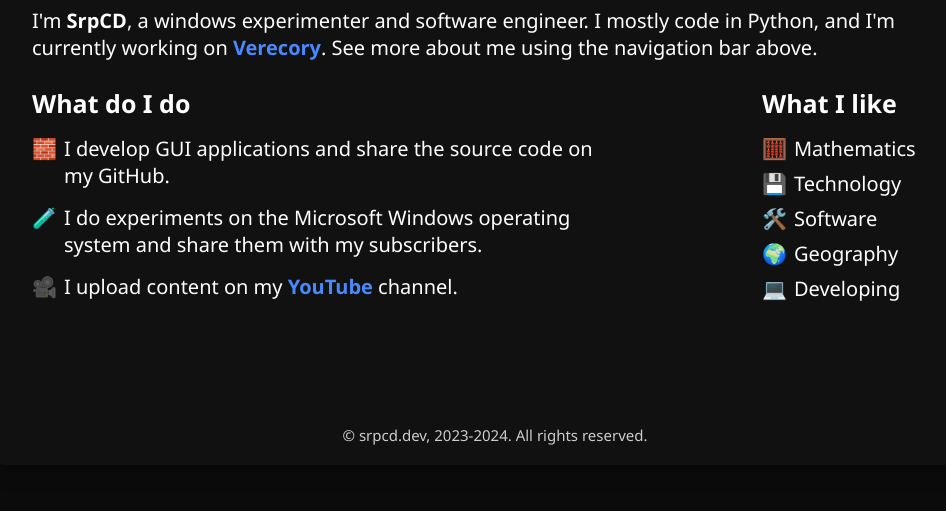
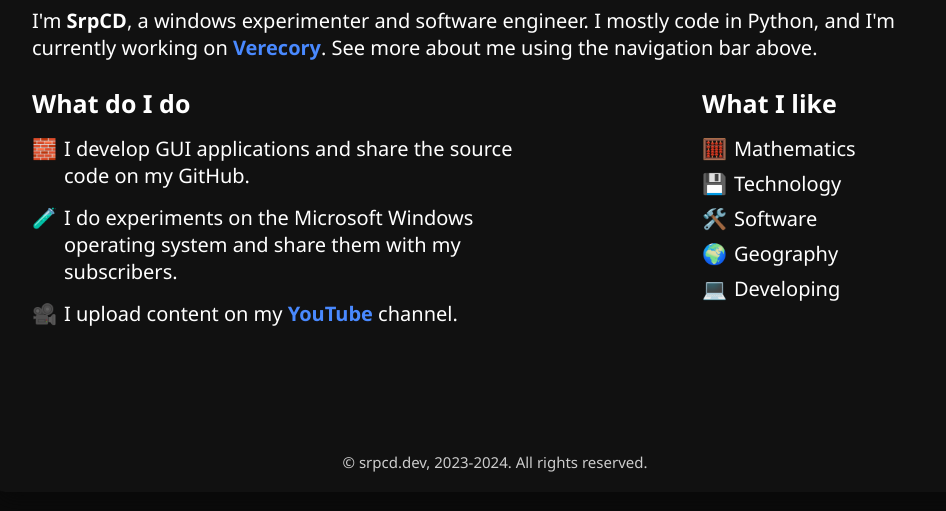
Before and after one commit to srpcd/srpcd.github.io, a plain HTML site: page home/index.html in a window 1280 px wide. Shown: the part 197-708 px from the top of the page, without its empty margins (145-1091 px from the left). Drawn offline with Linux system fonts and the light colour scheme.

Commit message:
Update index.html

```diff
--- a/home/index.html
+++ b/home/index.html
@@ -55,7 +55,7 @@
                         <div style="display: flex; flex-direction: row;" class="div-padding-4">
                             <p class="ptext" style="user-select: none;">🎥</p> <p class="ptext div-padding-2">I upload content on my <a href="https://youtube.com/@srpcdgaming" target="_blank">YouTube</a> channel.</p></div>
                     </div>
-                    <div style="display: flex; flex-direction: column;">
+                    <div style="display: flex; flex-direction: column; margin-right: 60px;">
                         <p class="htext div-padding-1" style="width: 270px;">What I like</p>
                             <p class="ptext div-padding-3"><span class="ptext div-padding-5" style="user-select: none;">🧮</span>Mathematics</p>
                             <p class="ptext div-padding-3"><span class="ptext div-padding-5" style="user-select: none;">💾</span>Technology</p>
```
